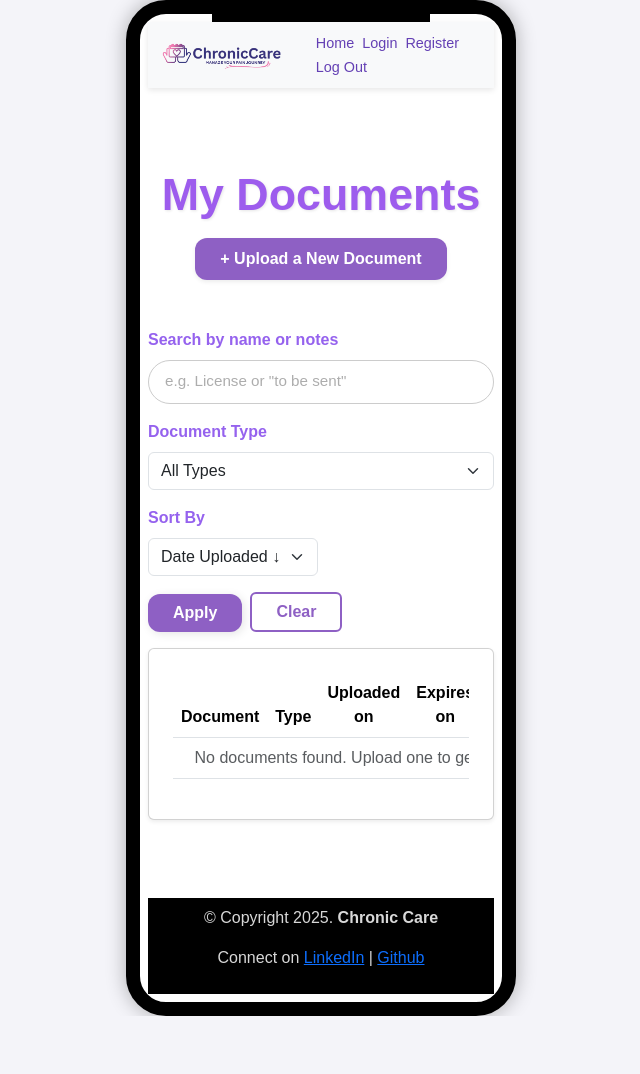
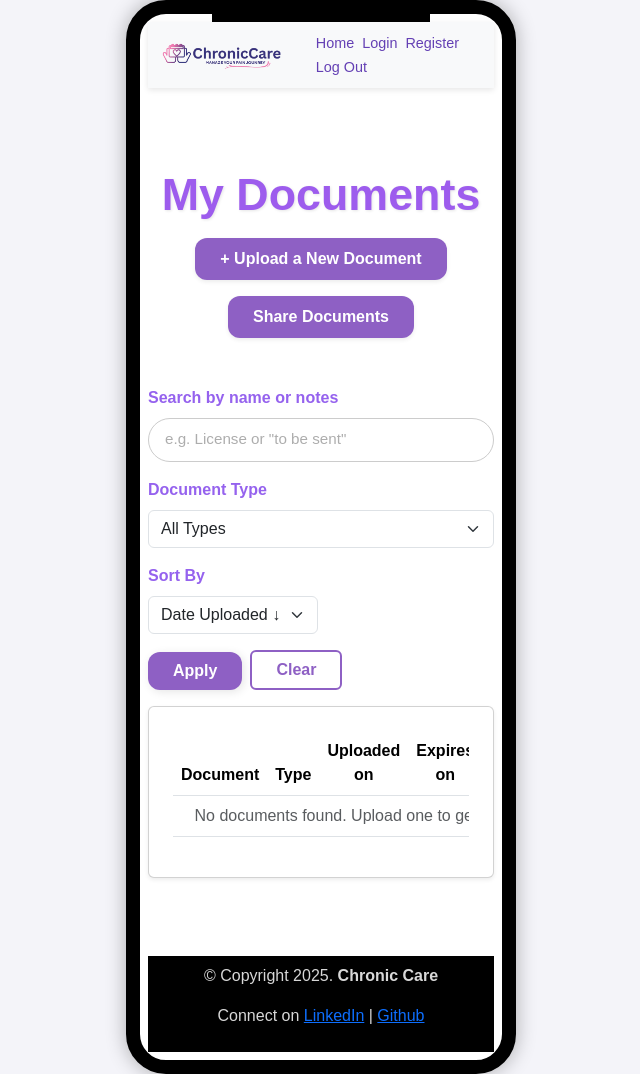
Before and after one commit to l-zhenyi/HackForHomes2025-CyberCapitals, a Flask app: page /medical_document in a window 1280 px wide. Shown: the whole page, without its empty margins (319-959 px from the left). Before the commit the page ends 1016 px from the top, so only its background shows below. Run offline with Flask 3, Linux system fonts and the light colour scheme; the visitor is signed in with stand-in values (Sample User, id 1); data that the repository does not hold is empty; some libraries are stand-ins or nearby versions.

Commit message:
Re-added button to share documents

```diff
--- a/app/templates/page_8_MedicalDocumentsManagerPage.html
+++ b/app/templates/page_8_MedicalDocumentsManagerPage.html
@@ -9,6 +9,11 @@
         <div class="d-flex justify-content-center gap-3 mt-3">
             <a href="{{ url_for('main.upload_document') }}" class="btn btn-purple-calender shadow-sm fw-bold px-4 py-2">
                 + Upload a New Document
+            </a>
+        </div>
+        <div class="d-flex justify-content-center gap-3 mt-3">
+            <a class="btn btn-purple-calender shadow-sm fw-bold px-4 py-2">
+                Share Documents
             </a>
         </div>
     </div>
```
